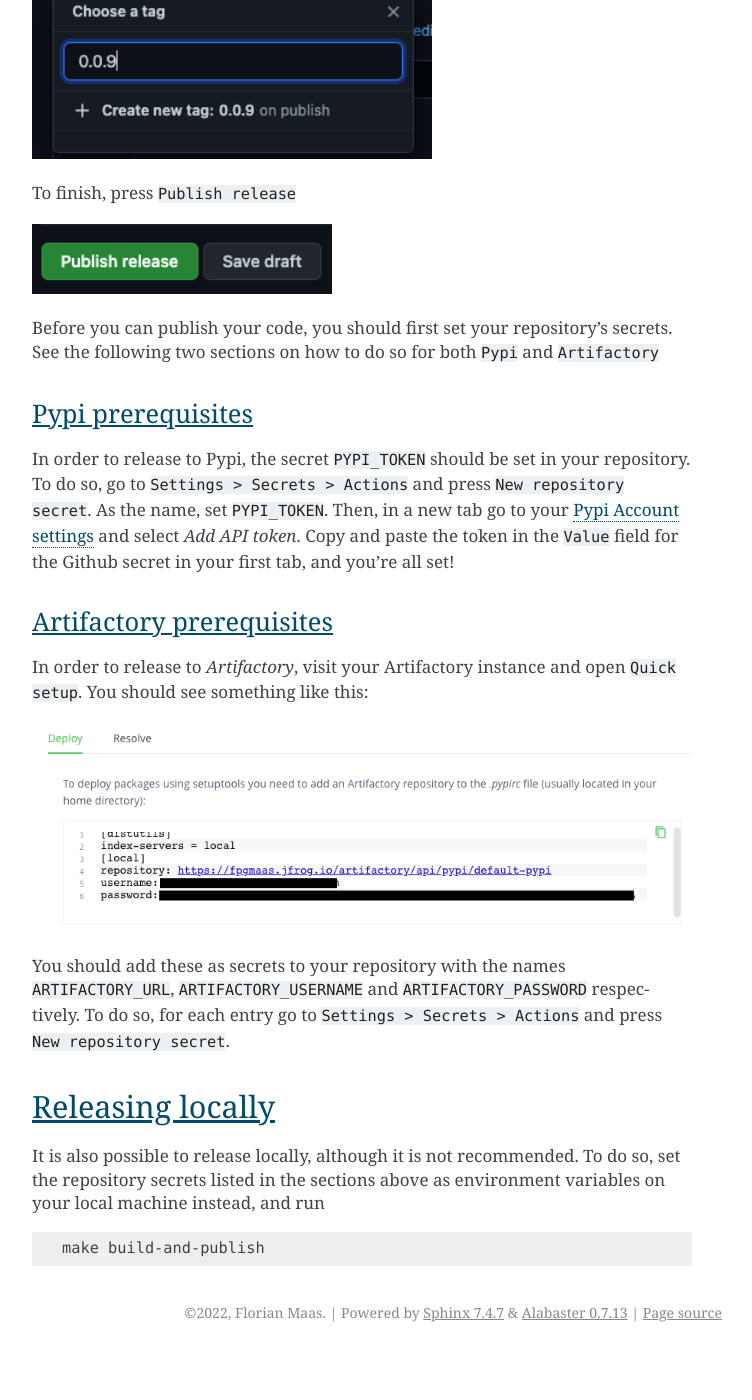
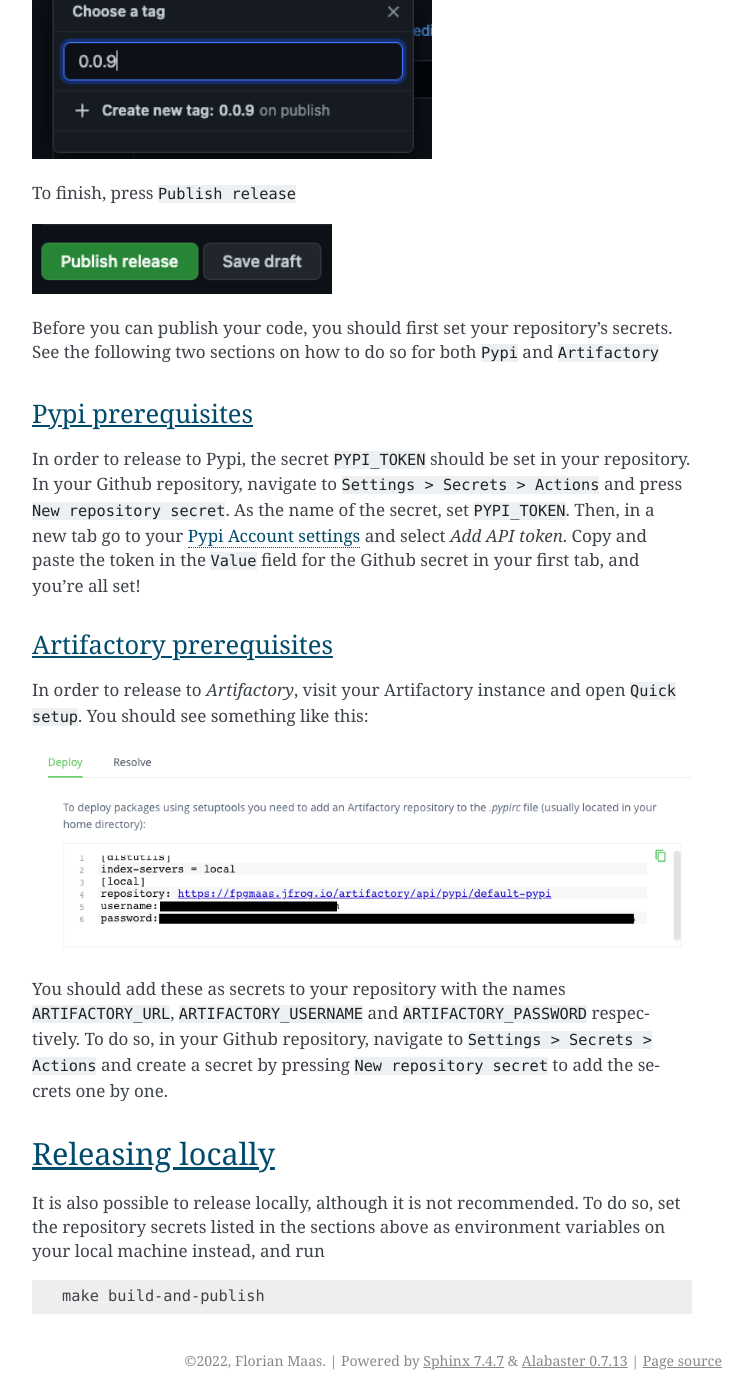
Before and after one commit to fpgmaas/cookiecutter-poetry, a Sphinx documentation site: the page built from docs/releasing.rst, in a window 1280 px wide and 1400 px high, scrolled down 724 px. Shown: the whole window, without its empty margins (388-1140 px from the left). Built offline with Sphinx 7.4.7, drawn with Linux system fonts in a browser that asks for light colours; before the commit the page ends 2076 px from its top, so only the background shows below that; some of the changed text lies outside the part shown.

```diff
--- a/README.rst
+++ b/README.rst
@@ -82,11 +82,13 @@ Run the following commands, replacing ``<project-name>``, with the name that you
 .. code-block:: bash
 
     cd <project_name>
-    git init .
+    git init -b main
     git add .
     git commit -m "Init commit"
     git remote add origin git@github.com:<github_author_handle>/<project_name>.git
     git push -u origin main
+
+Note: If this raises an
 
 Finally, install the environment with ``make install``.
 
--- a/docs/features.rst
+++ b/docs/features.rst
@@ -109,4 +109,4 @@ when ``include_github_actions`` is set to ``"y"``, a ``.github`` directory is ad
 to set-up the environment, run the tests, and check the code formatting.
 
 ``on-release-main.yml`` does all of the former whenever a new release is made on the ``main`` branch. To learn more about releasing,
-see :doc:`Releasing to Pypi or Artifactory <./releasing>`
+see :doc:`Releasing to Pypi or Artifactory <./releasing>`.
--- a/docs/releasing.rst
+++ b/docs/releasing.rst
@@ -7,16 +7,16 @@ Releasing to Pypi or Artifactory
 
 
 Releasing from Github
--------------------------
+---------------------------------------------
 
 When ``publish_to`` is set to ``"pypi"`` or ``"artifactory"``, the ``.github/on-release-main.yml`` publishes the code to
 `Pypi <https://pypi.org>`_ or `Artifactory <https://jfrog.com/artifactory>`_ respectively whenever a new release is made.
-To do so, click the ``Draft a new release`` button on your repository's homepage:
+To trigger this workflow, click the ``Draft a new release`` button on your repository's homepage:
 
 .. image:: images/release-1.png
    :width: 500
 
-Or if you fail to find it, by visiting ``https://github.com/<username>/<repository-name>/releases/new``.
+Or if you fail to find it, by visiting `https://github.com/<username>/<repository-name>/releases/new`.
 
 Add a new tag in the form ``*.*.*`` where the ``*``'s are alphanumeric.
 
@@ -34,8 +34,8 @@ See the following two sections on how to do so for both ``Pypi`` and ``Artifacto
 Pypi prerequisites
 ~~~~~~~~~~~~~~~~~~~~~~~~
 
-In order to release to Pypi, the secret ``PYPI_TOKEN`` should be set in your repository. To do so, go to ``Settings > Secrets > Actions`` and press
-``New repository secret``. As the name, set ``PYPI_TOKEN``. Then, in a new tab go to your `Pypi Account settings <https://pypi.org/manage/account/>`_
+In order to release to Pypi, the secret ``PYPI_TOKEN`` should be set in your repository. In your Github repository, navigate to ``Settings > Secrets > Actions`` and press
+``New repository secret``. As the name of the secret, set ``PYPI_TOKEN``. Then, in a new tab go to your `Pypi Account settings <https://pypi.org/manage/account/>`_
 and select `Add API token`. Copy and paste the token in the ``Value`` field for the Github secret in your first tab, and you're all set!
 
 Artifactory prerequisites
@@ -47,7 +47,7 @@ In order to release to `Artifactory`, visit your Artifactory instance and open `
    :width: 700
 
 You should add these as secrets to your repository with the names ``ARTIFACTORY_URL``, ``ARTIFACTORY_USERNAME`` and ``ARTIFACTORY_PASSWORD`` respectively.
-To do so, for each entry go to ``Settings > Secrets > Actions`` and press ``New repository secret``.
+To do so, in your Github repository, navigate to  ``Settings > Secrets > Actions`` and create a secret by pressing ``New repository secret`` to add the secrets one by one.
 
 Releasing locally
 ----------------------
```
Also changed, not shown: docs/index.rst (+8 -0 lines), docs/prompt_arguments.rst (added, +51 -0 lines).
